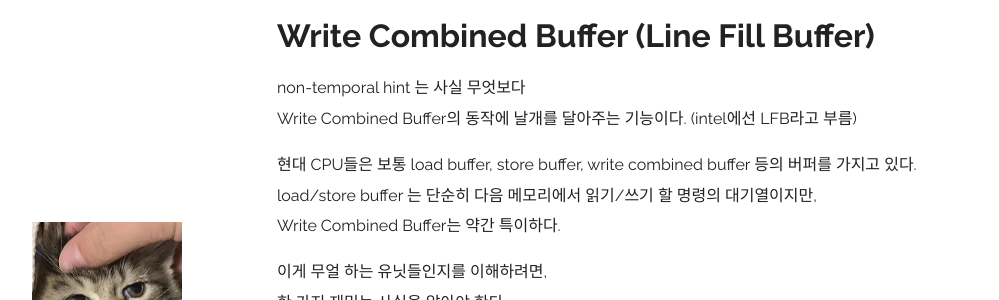
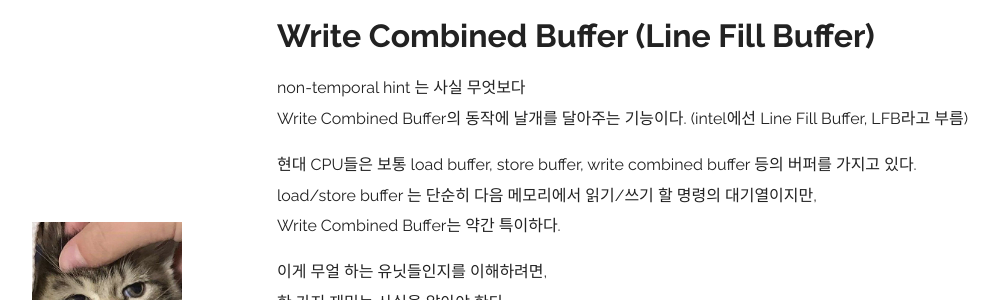
Before and after one commit to Ria9993/Ria9993.github.io, a Jekyll site: the page built from _posts/2023-07-03-non-temporal-hint.md, in a window 1280 px wide and 1400 px high, scrolled down 819 px. Shown: the part 151-451 px from the top of the window, without its empty margins (78-1077 px from the left). Built offline with Jekyll 4.4.1, drawn with Linux system fonts in a browser that asks for light colours; comment, search, counter and statistics services are not loaded; some of the changed text lies outside the part shown.

Commit message:
Update 2023-07-03-non-temporal-hint.md

```diff
--- a/_posts/2023-07-03-non-temporal-hint.md
+++ b/_posts/2023-07-03-non-temporal-hint.md
@@ -39,7 +39,7 @@
 # Write Combined Buffer (Line Fill Buffer)
 
 non-temporal hint 는 사실 무엇보다
-Write Combined Buffer의 동작에 날개를 달아주는 기능이다. (intel에선 LFB라고 부름)
+Write Combined Buffer의 동작에 날개를 달아주는 기능이다. (intel에선 Line Fill Buffer, LFB라고 부름)
 
 현대 CPU들은 보통 load buffer, store buffer, write combined buffer 등의 버퍼를 가지고 있다.
 load/store buffer 는 단순히 다음 메모리에서 읽기/쓰기 할 명령의 대기열이지만,
@@ -91,7 +91,7 @@
 
 store/load buffer 에 쌓인 작업은 대부분 곧바로 L1에 쓰면 되지만,
 write-combined buffer에 쌓인 데이터는 캐시에 없을것이기 때문에
-캐시라인이 전부 채워지지 않았을 경우,
+WC buffer가 전부 채워지지 않았을 경우,
 DRAM에서부터 L1까지 데이터를 다시 가져온 다음 써야한다.
 (DRAM 액세스 레이턴시는 100사이클 이상)
 
```
